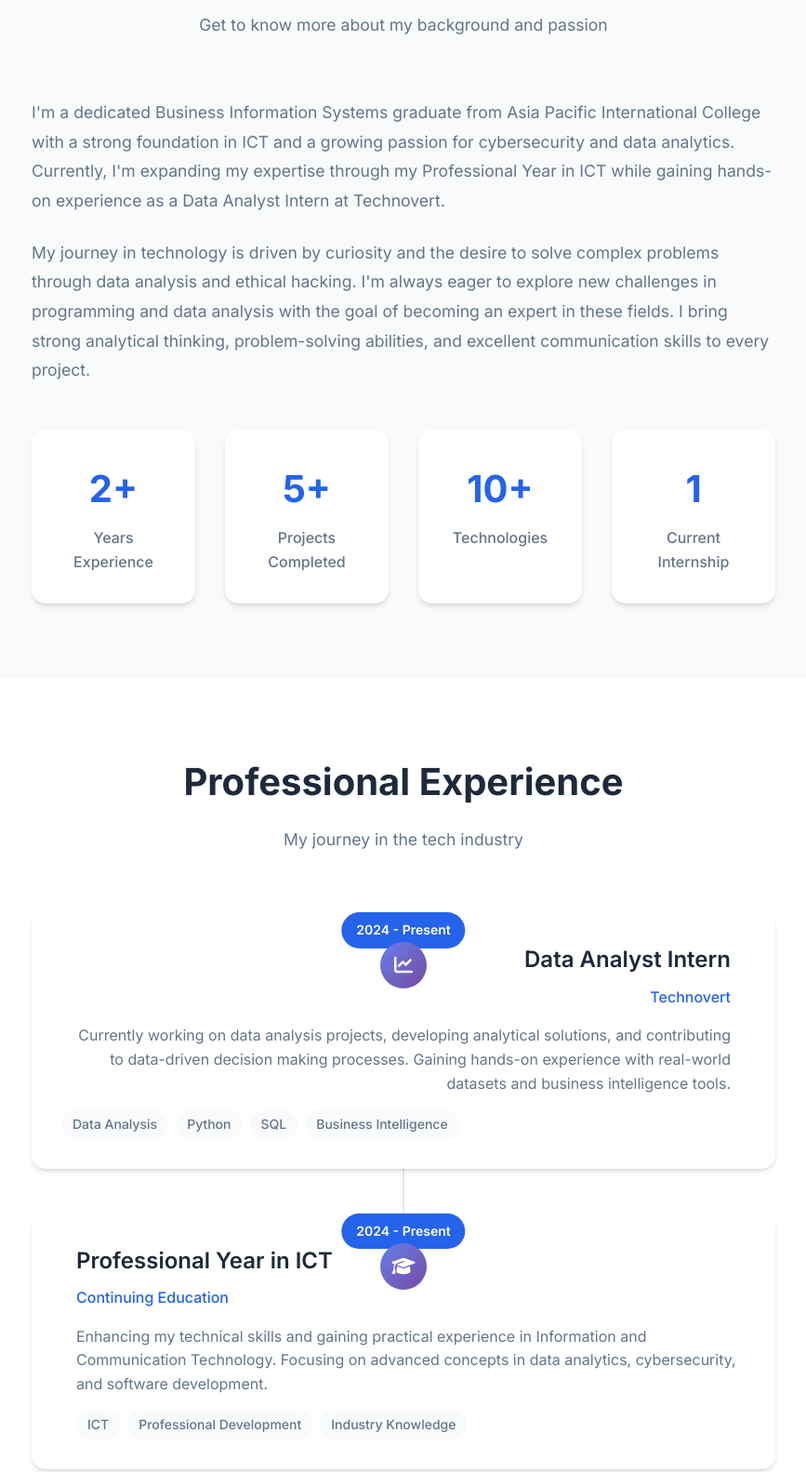
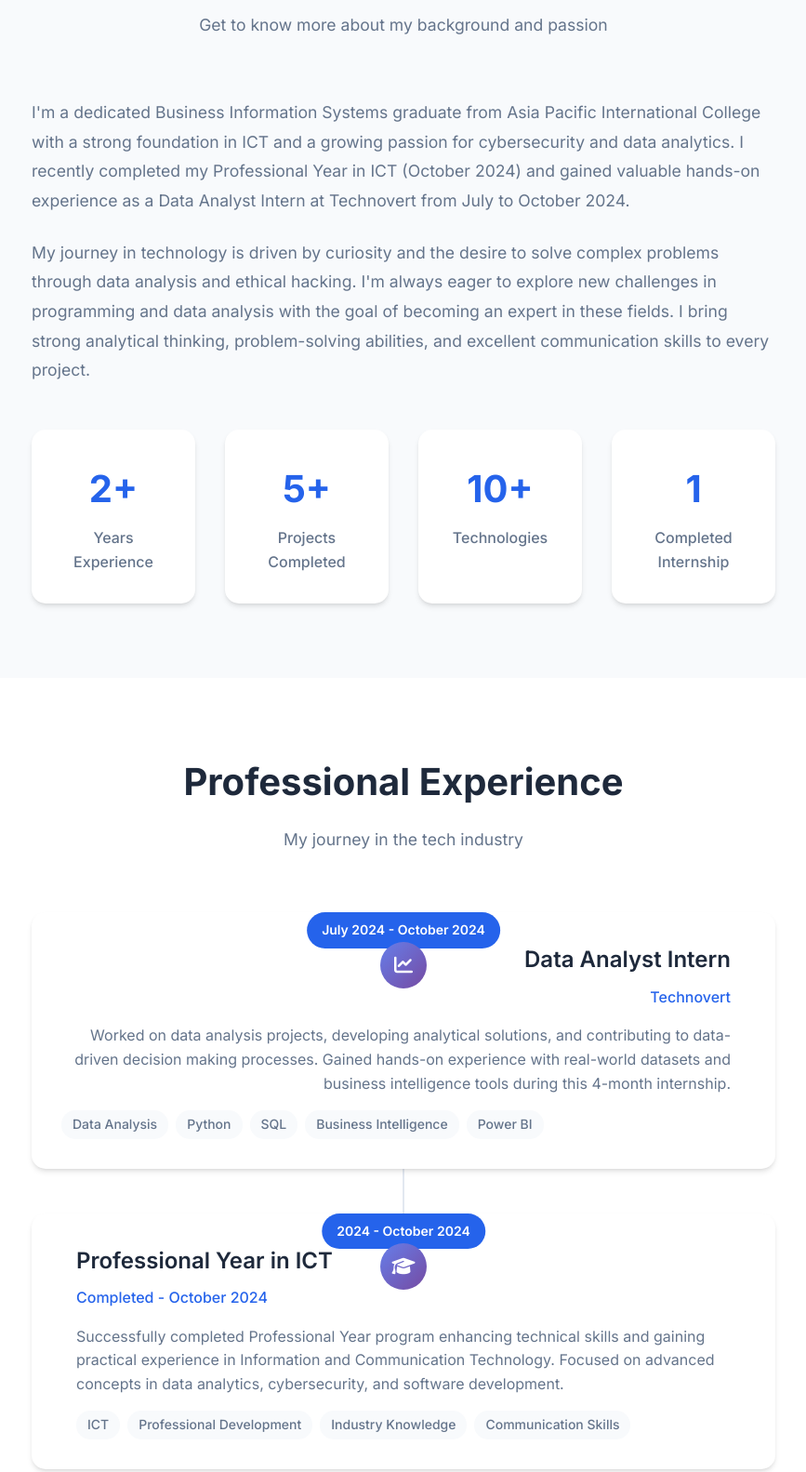
Before and after one commit to iambhavesh55/portfolio-website, a website built with Vite: page index.html in a window 1280 px wide. Shown: the part 947-2530 px from the top of the page at 93% size, without its empty margins (206-1073 px from the left). Built offline with nearby package versions, Linux system fonts and the light colour scheme.

Commit message:
Fix Portfolio Display and Update Experience Dates

```diff
--- a/index.html
+++ b/index.html
@@ -44,8 +44,8 @@
                     <p class="hero-subtitle">Data Analytics & Cybersecurity Professional</p>
                     <p class="hero-description">
                         Business Information Systems graduate with expertise in data analytics,
-                        machine learning, and cybersecurity. Currently expanding my skills through
-                        Professional Year in ICT and hands-on internship experience at Technovert.
+                        machine learning, and cybersecurity. Recently completed Professional Year in ICT
+                        and gained valuable hands-on experience as a Data Analyst Intern at Technovert.
                     </p>
                     <div class="hero-buttons">
                         <a href="#projects" class="btn btn-primary">View My Work</a>
@@ -73,8 +73,8 @@
                     <p>
                         I'm a dedicated Business Information Systems graduate from Asia Pacific International College
                         with a strong foundation in ICT and a growing passion for cybersecurity and data analytics.
-                        Currently, I'm expanding my expertise through my Professional Year in ICT while gaining
-                        hands-on experience as a Data Analyst Intern at Technovert.
+                        I recently completed my Professional Year in ICT (October 2024) and gained valuable
+                        hands-on experience as a Data Analyst Intern at Technovert from July to October 2024.
                     </p>
                     <p>
                         My journey in technology is driven by curiosity and the desire to solve complex problems
@@ -97,7 +97,7 @@
                         </div>
                         <div class="stat">
                             <div class="stat-number">1</div>
-                            <div class="stat-label">Current Internship</div>
+                            <div class="stat-label">Completed Internship</div>
                         </div>
                     </div>
                 </div>
@@ -114,35 +114,37 @@
             </div>
             <div class="experience-timeline">
                 <div class="timeline-item">
-                    <div class="timeline-date">2024 - Present</div>
+                    <div class="timeline-date">July 2024 - October 2024</div>
                     <div class="timeline-content">
                         <div class="timeline-icon">
                             <i class="fas fa-chart-line"></i>
                         </div>
                         <h3>Data Analyst Intern</h3>
                         <h4>Technovert</h4>
-                        <p>Currently working on data analysis projects, developing analytical solutions, and contributing to data-driven decision making processes. Gaining hands-on experience with real-world datasets and business intelligence tools.</p>
+                        <p>Worked on data analysis projects, developing analytical solutions, and contributing to data-driven decision making processes. Gained hands-on experience with real-world datasets and business intelligence tools during this 4-month internship.</p>
                         <div class="timeline-skills">
                             <span class="skill-tag">Data Analysis</span>
                             <span class="skill-tag">Python</span>
                             <span class="skill-tag">SQL</span>
                             <span class="skill-tag">Business Intelligence</span>
+                            <span class="skill-tag">Power BI</span>
                         </div>
                     </div>
                 </div>
                 <div class="timeline-item">
-                    <div class="timeline-date">2024 - Present</div>
+                    <div class="timeline-date">2024 - October 2024</div>
                     <div class="timeline-content">
                         <div class="timeline-icon">
                             <i class="fas fa-graduation-cap"></i>
                         </div>
                         <h3>Professional Year in ICT</h3>
-                        <h4>Continuing Education</h4>
-                        <p>Enhancing my technical skills and gaining practical experience in Information and Communication Technology. Focusing on advanced concepts in data analytics, cybersecurity, and software development.</p>
+                        <h4>Completed - October 2024</h4>
+                        <p>Successfully completed Professional Year program enhancing technical skills and gaining practical experience in Information and Communication Technology. Focused on advanced concepts in data analytics, cybersecurity, and software development.</p>
                         <div class="timeline-skills">
                             <span class="skill-tag">ICT</span>
                             <span class="skill-tag">Professional Development</span>
                             <span class="skill-tag">Industry Knowledge</span>
+                            <span class="skill-tag">Communication Skills</span>
                         </div>
                     </div>
                 </div>
@@ -437,10 +439,10 @@
                     </div>
                     <div class="education-content">
                         <h3>Professional Year in ICT</h3>
-                        <h4>Continuing Professional Development</h4>
-                        <p class="education-date">2024 - Present</p>
+                        <h4>Completed - October 2024</h4>
+                        <p class="education-date">2024</p>
                         <p class="education-description">
-                            Advanced professional development program focusing on practical ICT skills,
+                            Successfully completed professional development program focusing on practical ICT skills,
                             industry knowledge, and professional communication in the Australian tech sector.
                         </p>
                         <div class="education-highlights">
```
